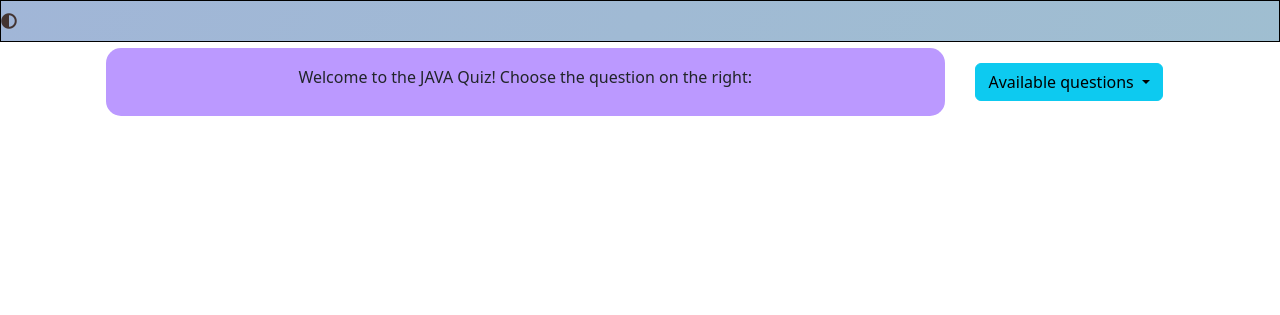
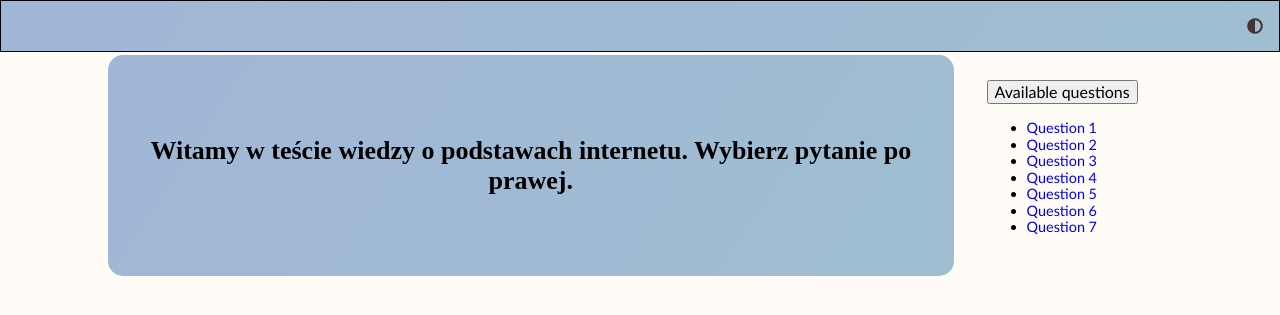
Before and after one commit to QuantumDock/HKT3, a Flask app: page /quiz in a window 1280 px wide. Shown: the top 315 px of the page. Run offline with Flask 3, Linux system fonts and the light colour scheme; some web fonts are replaced.

Commit message:
html, css: quiz

```diff
--- a/static/css/styles.css
+++ b/static/css/styles.css
@@ -187,6 +187,15 @@ li{
     font-size: 130%;
 }
 h6 {
-    font-size: 115%;
+    font-size: 26px !important;
+    font-family: Nunito;
     text-align: center;
 }
+#purplebox {
+    background-color: #a1b5d8;
+    background: linear-gradient(
+    123deg,
+    rgba(161, 181, 216, 1) -10%,
+    rgba(159, 191, 208, 1) 110%
+    );
+}
--- /dev/null
+++ b/templates/dictionary.html
@@ -0,0 +1,5 @@
+{% extends "layout.html" %}
+
+{% block body %}
+
+{% endblock %}
--- a/templates/quiz.html
+++ b/templates/quiz.html
@@ -1,8 +1,6 @@
 {% extends "layout.html" %}
 
 {% block body %}
-<link href="https://cdn.jsdelivr.net/npm/bootstrap@5.2.3/dist/css/bootstrap.min.css" rel="stylesheet" integrity="sha384-rbsA2VBKQhggwzxH7pPCaAqO46MgnOM80zW1RWuH61DGLwZJEdK2Kadq2F9CUG65" crossorigin="anonymous">
-<script src="https://cdn.jsdelivr.net/npm/bootstrap@5.2.3/dist/js/bootstrap.bundle.min.js" integrity="sha384-kenU1KFdBIe4zVF0s0G1M5b4hcpxyD9F7jL+jjXkk+Q2h455rYXK/7HAuoJl+0I4" crossorigin="anonymous"></script>
 <script type="text/javascript">
     const QUESTIONS = {{ test }};
     function clear(){
@@ -44,7 +42,7 @@
         <tr colspan=2>
             <td id="quiztop1">
                 <div class="flexbox white-border topbox" id="purplebox">
-                    <h6>Welcome to the JAVA Quiz! Choose the question on the right:</h6>
+                    <h6>Witamy w teście wiedzy o podstawach internetu. Wybierz pytanie po prawej.</h6>
                 </div>
             </td>
             <td id="quiztop2">
```
